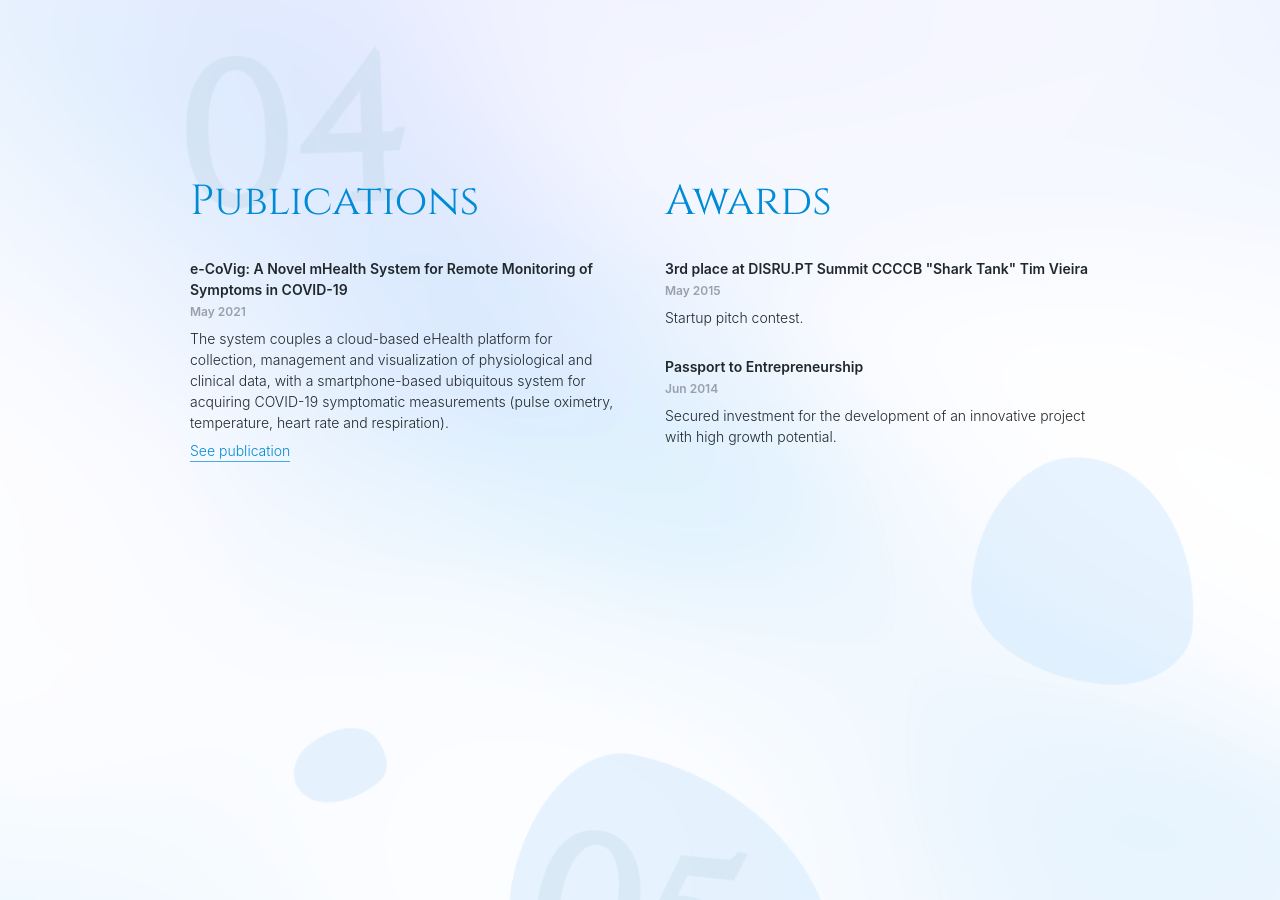
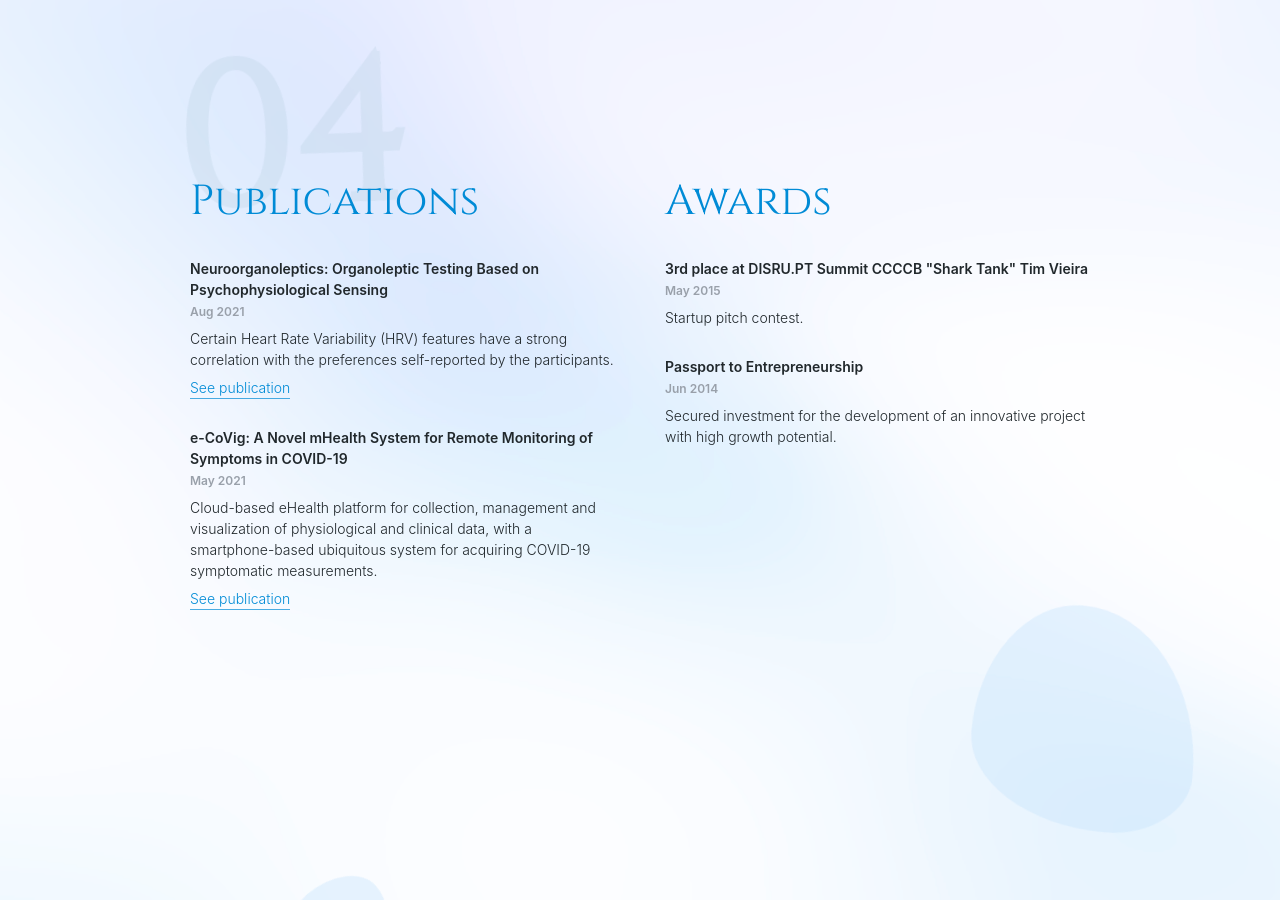
Before and after one commit to luismarques-io/luismarques-io.github.io, a Jekyll site: the page built from index.markdown, in a window 1280 px wide and 900 px high, scrolled down 4167 px. Built offline with Jekyll 4.4.1, drawn with Linux system fonts in a browser that asks for light colours; nearby versions of some CDN libraries; some web fonts are replaced; a script that is not in the unit is left out.

Commit message:
add new publication

```diff
--- a/_data/publications.yml
+++ b/_data/publications.yml
@@ -1,7 +1,11 @@
+- title: "Neuroorganoleptics: Organoleptic Testing Based on Psychophysiological Sensing"
+  date: Aug 2021
+  url: https://www.mdpi.com/1241648
+  description: Certain Heart Rate Variability (HRV) features have a strong correlation with the preferences self-reported by the participants.
 - title: "e-CoVig: A Novel mHealth System for Remote Monitoring of Symptoms in COVID-19"
   date: May 2021
   url: https://www.mdpi.com/1107592
-  description: The system couples a cloud-based eHealth platform for collection, management and visualization of physiological and clinical data, with a smartphone-based ubiquitous system for acquiring COVID-19 symptomatic measurements (pulse oximetry, temperature, heart rate and respiration).
+  description: Cloud-based eHealth platform for collection, management and visualization of physiological and clinical data, with a smartphone-based ubiquitous system for acquiring COVID-19 symptomatic measurements.
 # - title: "Patent Proposal: Short Message Service Proxy"
 #   date: Aug 2011
 #   url: /assets/docs/SMSP-ubi-allab-inventionreport.pdf
```
